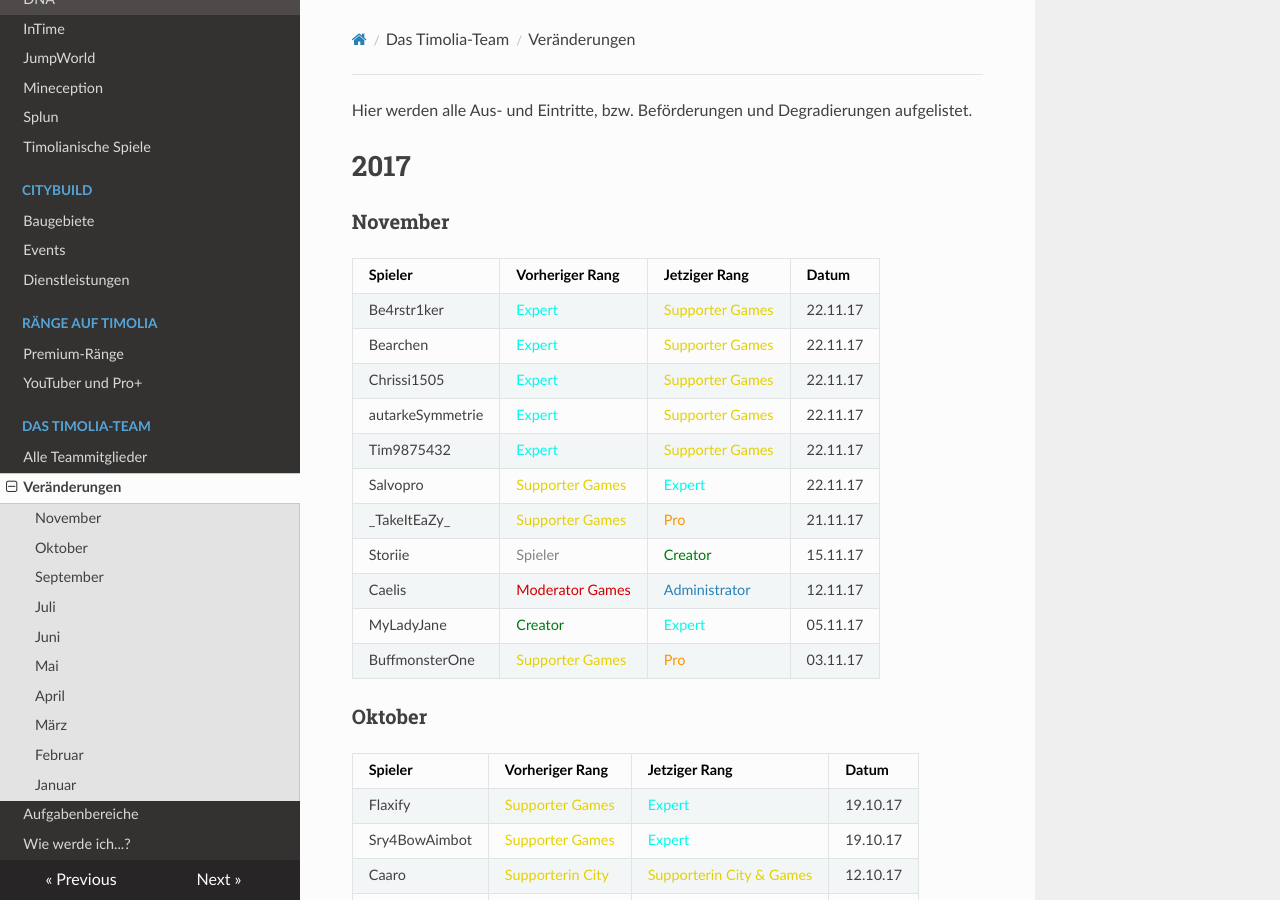
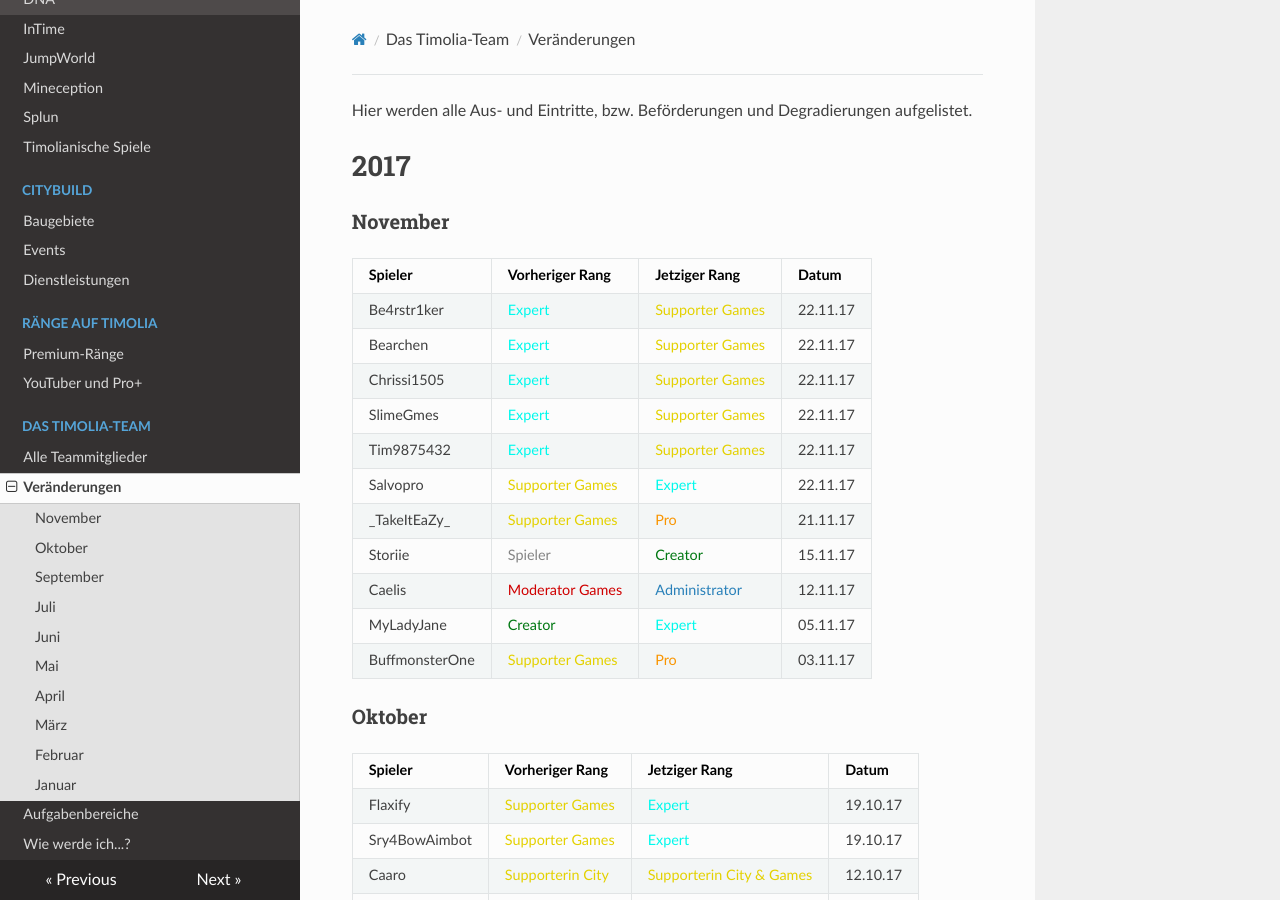
Before and after one commit to TimoliaDE/HowTo, an MkDocs documentation site: the page built from docs/team/changes.md, in a window 1280 px wide and 900 px high. Built offline with MkDocs 1.6.1, drawn with Linux system fonts in a browser that asks for light colours; nearby versions of some CDN libraries; old or Windows-style settings are respelled for this version of MkDocs.

Commit message:
Update changes.md

```diff
--- a/docs/team/changes.md
+++ b/docs/team/changes.md
@@ -8,7 +8,7 @@ Hier werden alle Aus- und Eintritte, bzw. Beförderungen und Degradierungen aufg
 |Be4rstr1ker | <span style="color:#00F9EC">Expert</span> | <span style="color:#E4D100">Supporter Games</span> | 22.11.17 |
 |Bearchen | <span style="color:#00F9EC">Expert</span> | <span style="color:#E4D100">Supporter Games</span> | 22.11.17 |
 |Chrissi1505 | <span style="color:#00F9EC">Expert</span> | <span style="color:#E4D100">Supporter Games</span> | 22.11.17 |
-|autarkeSymmetrie | <span style="color:#00F9EC">Expert</span> | <span style="color:#E4D100">Supporter Games</span> | 22.11.17 |
+|SlimeGmes | <span style="color:#00F9EC">Expert</span> | <span style="color:#E4D100">Supporter Games</span> | 22.11.17 |
 |Tim9875432 | <span style="color:#00F9EC">Expert</span> | <span style="color:#E4D100">Supporter Games</span> | 22.11.17 |
 |Salvopro | <span style="color:#E4D100">Supporter Games</span> | <span style="color:#00F9EC">Expert</span> | 22.11.17 |
 |\_TakeItEaZy\_ | <span style="color:#E4D100">Supporter Games</span> | <span style="color:#F99500">Pro</span> | 21.11.17 |
```
